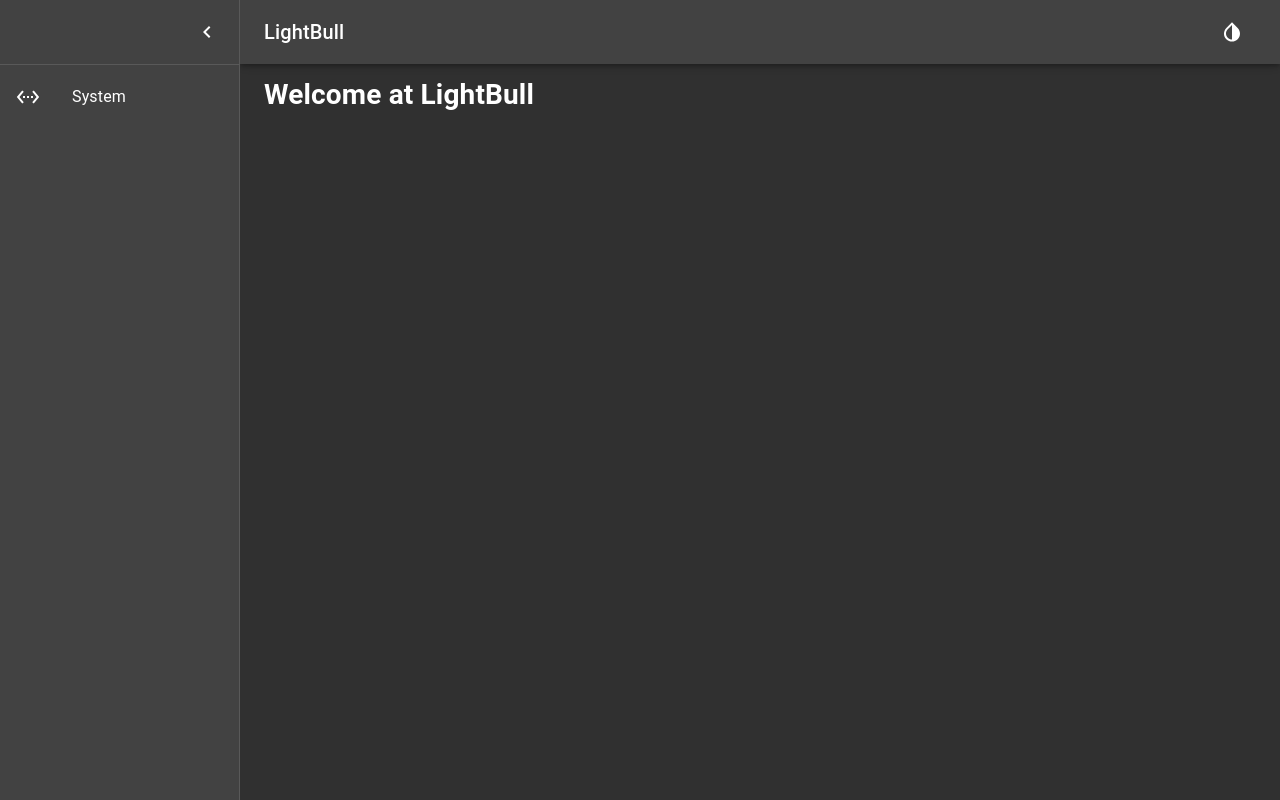
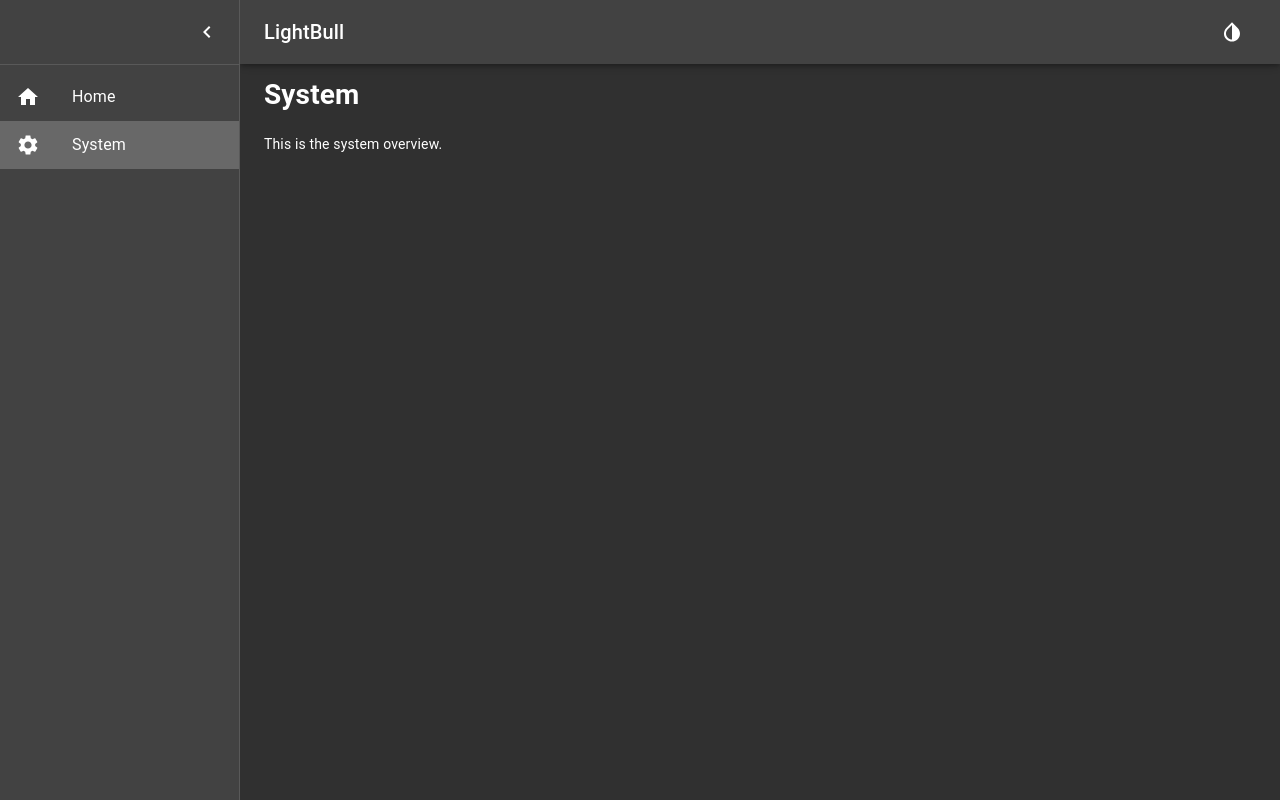
Before and after one commit to andrekupka/bullhead-control-ui, a React (Create React App) app: page /system in a window 1280 px wide. Both pictures are taken after a click on the button 36 px from the left and 32 px from the top of the page. Built offline with nearby package versions, Linux system fonts and the light colour scheme.

Commit message:
add navigation

```diff
--- a/package.json
+++ b/package.json
@@ -6,9 +6,11 @@
     "@material-ui/core": "^4.3.3",
     "@material-ui/icons": "^4.2.1",
     "@material-ui/styles": "^4.3.3",
+    "@reach/router": "^1.2.1",
     "@types/classnames": "^2.2.9",
     "@types/jest": "24.0.18",
     "@types/node": "12.7.2",
+    "@types/reach__router": "^1.2.4",
     "@types/react": "16.9.2",
     "@types/react-dom": "16.9.0",
     "@types/react-redux": "^7.1.2",
--- a/src/bullhead/components/MainViewContainer.tsx
+++ b/src/bullhead/components/MainViewContainer.tsx
@@ -1,9 +1,13 @@
 import {createStyles, makeStyles, Theme} from '@material-ui/core';
+import {Router} from '@reach/router';
 import classNames from 'classnames';
 import React from 'react';
 import {connect} from 'react-redux';
 import {LightBullState} from '../state';
 import {NavigationAware} from '../types/navigation/NavigationAware';
+import {Home} from './home/Home';
+import {Route} from './Route';
+import {SystemView} from './system/SystemView';
 
 interface Props extends NavigationAware {
 }
@@ -41,7 +45,10 @@ const PureMainViewContainer = (props: Props) => {
 
     return (
         <main className={mainClasses}>
-            <h1>Welcome at LightBull</h1>
+            <Router>
+                <Route component={Home} path='/'/>
+                <Route component={SystemView} path='/system'/>
+            </Router>
         </main>
     );
 };
--- /dev/null
+++ b/src/bullhead/components/Route.tsx
@@ -0,0 +1,10 @@
+import {RouteComponentProps} from '@reach/router';
+import React, {FunctionComponent} from 'react';
+
+type RouteProps = {
+    component: React.ComponentType
+} & RouteComponentProps;
+
+export const Route: FunctionComponent<RouteProps> = ({component: ChildComponent, ...rest}) => (
+    <ChildComponent {...rest}/>
+);
--- /dev/null
+++ b/src/bullhead/components/home/Home.tsx
@@ -0,0 +1,10 @@
+import React from 'react';
+
+export const Home = () => {
+    return (
+        <div>
+            <h1>Home</h1>
+            <p>Welcome at LightBull.</p>
+        </div>
+    );
+};
--- a/src/bullhead/components/navigation/NavigationDrawer.tsx
+++ b/src/bullhead/components/navigation/NavigationDrawer.tsx
@@ -1,23 +1,12 @@
+import {createStyles, Divider, Drawer, IconButton, makeStyles, Theme} from '@material-ui/core';
+import ChevronLeftIcon from '@material-ui/icons/ChevronLeft';
 import React, {Dispatch} from 'react';
-import {
-    createStyles,
-    Divider,
-    Drawer,
-    IconButton,
-    List,
-    ListItem,
-    ListItemIcon,
-    ListItemText,
-    makeStyles,
-    Theme
-} from '@material-ui/core';
-import ChevronLeftIcon from '@material-ui/icons/ChevronLeft';
-import SettingsEthernetIcon from '@material-ui/icons/SettingsEthernet';
 import {connect} from 'react-redux';
 import {LightBullState} from '../../state';
 import {showNavigation} from '../../state/navigation/actions';
 import {NavigationActionTypes} from '../../state/navigation/types';
 import {NavigationAware} from '../../types/navigation/NavigationAware';
+import {NavigationList} from './NavigationList';
 
 interface Props extends NavigationAware {
     closeNavigation: () => void;
@@ -58,16 +47,7 @@ const PureNavigationDrawer = (props: Props) => {
                 </IconButton>
             </div>
             <Divider/>
-            <List>
-                <ListItem button>
-                    <ListItemIcon>
-                        <SettingsEthernetIcon/>
-                    </ListItemIcon>
-                    <ListItemText>
-                        System
-                    </ListItemText>
-                </ListItem>
-            </List>
+            <NavigationList/>
         </Drawer>
     );
 };
--- /dev/null
+++ b/src/bullhead/components/navigation/NavigationList.tsx
@@ -0,0 +1,45 @@
+import {List, ListItem, ListItemIcon, ListItemText, useTheme} from '@material-ui/core';
+import HomeIcon from '@material-ui/icons/Home';
+import SettingsIcon from '@material-ui/icons/Settings';
+import {Link, LinkGetProps} from '@reach/router';
+import React, {FunctionComponent} from 'react';
+
+interface NavigationListItemProps {
+    to: string;
+    text: string;
+    icon: React.ComponentType
+}
+
+const NavigationListItem: FunctionComponent<NavigationListItemProps> = ({to, text, icon: Icon}) => {
+    // TODO ListItem selected property should be used
+    const getProps = ({isCurrent}: LinkGetProps) => {
+      if (isCurrent) {
+          return {
+              style: {
+                  background: 'rgba(255, 255, 255, 0.2)'
+              }
+          };
+      }
+      return {};
+    };
+
+    return (
+        <ListItem button component={Link} to={to} getProps={getProps}>
+            <ListItemIcon>
+                <Icon/>
+            </ListItemIcon>
+            <ListItemText>
+                {text}
+            </ListItemText>
+        </ListItem>
+    );
+};
+
+export const NavigationList = () => {
+    return (
+        <List>
+            <NavigationListItem to='/' text='Home' icon={HomeIcon}/>
+            <NavigationListItem to='/system' text='System' icon={SettingsIcon}/>
+        </List>
+    );
+};
--- /dev/null
+++ b/src/bullhead/components/system/SystemView.tsx
@@ -0,0 +1,10 @@
+import React from 'react';
+
+export const SystemView = () => {
+    return (
+      <div>
+          <h1>System</h1>
+          <p>This is the system overview.</p>
+      </div>
+    );
+};
```
Also changed, not shown: 1 other file (tests, documents, lock files or other folders).
